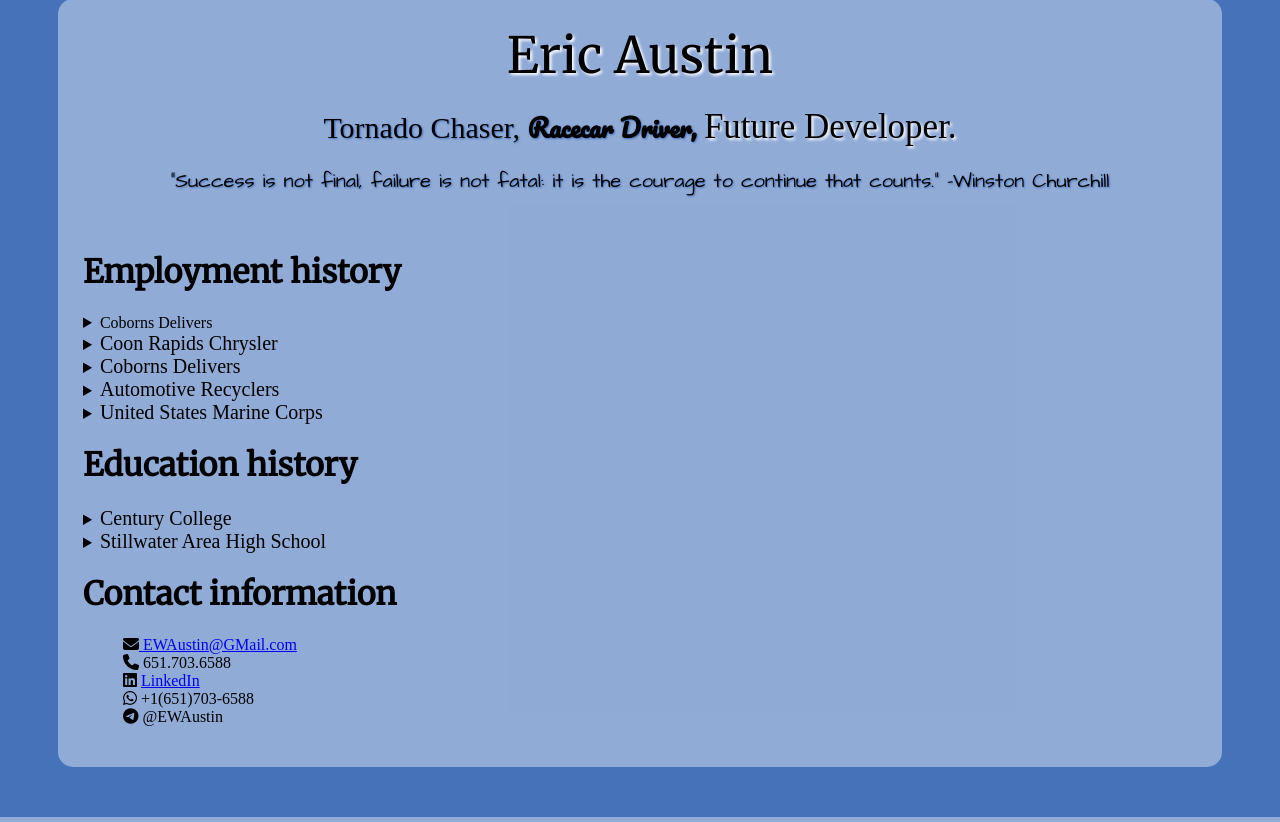
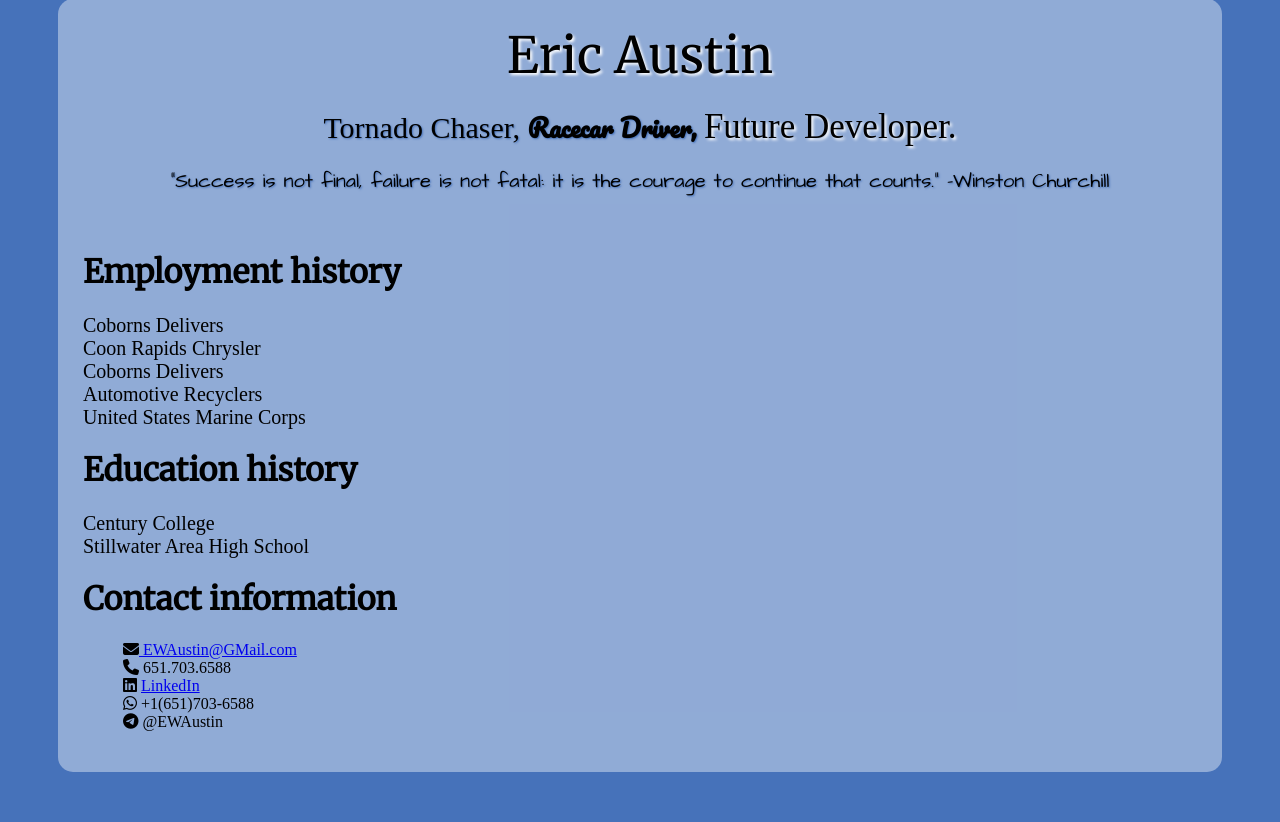
Before and after one commit to EricAustin/ericaustin.github.io, a PHP site: page / in a window 1280 px wide. Shown: the part 51-873 px from the top of the page. Run offline with PHP 8.4, Linux system fonts and the light colour scheme; some libraries are stand-ins or nearby versions; some web fonts are replaced.

Commit message:
Update style.css

```diff
--- a/style.css
+++ b/style.css
@@ -2,7 +2,7 @@
   background-color: rgba(70, 114, 186, 1);
 }
 
-dt {
+summary {
   display: inline;
   font-size: 20px;
 }
```
